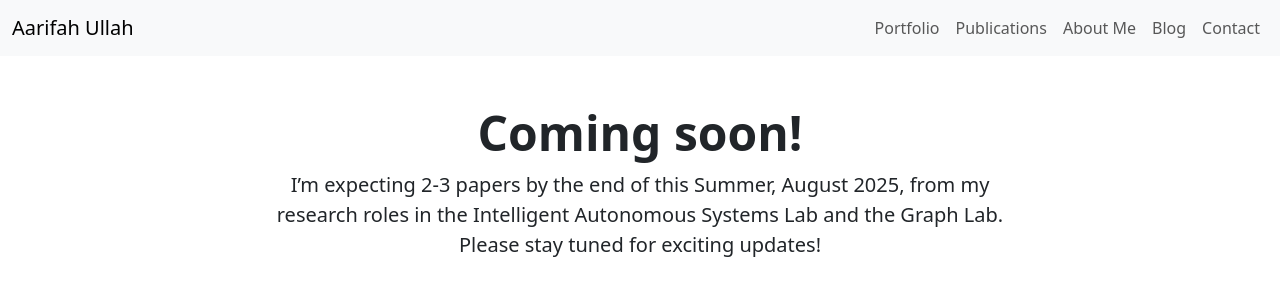
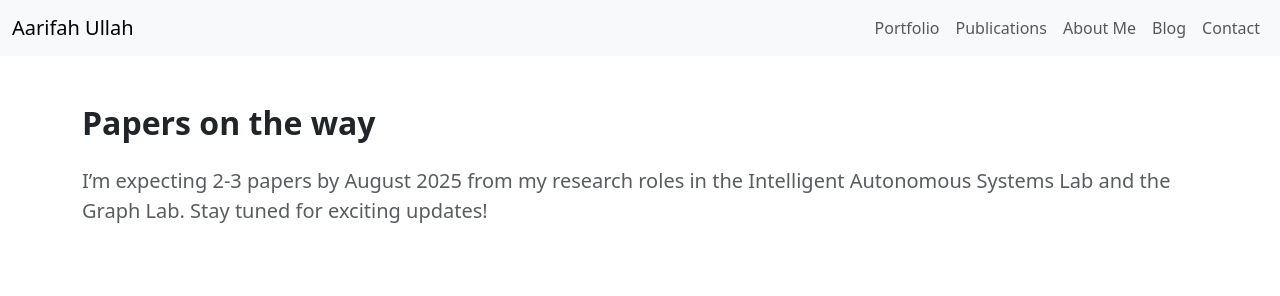
Before and after one commit to AarifahUllah/AarifahUllah.github.io, a plain HTML site: page publications.html in a window 1280 px wide. Drawn offline with nearby package versions, Linux system fonts and the light colour scheme.

Commit message:
final polishing

```diff
--- a/publications.html
+++ b/publications.html
@@ -1,5 +1,6 @@
 <!DOCTYPE html>
 <html lang="en">
+
 <head>
   <meta charset="UTF-8" />
   <meta name="viewport" content="width=device-width, initial-scale=1.0" />
@@ -8,6 +9,7 @@
   <!-- Bootstrap CSS -->
   <link href="https://cdn.jsdelivr.net/npm/bootstrap@5.3.3/dist/css/bootstrap.min.css" rel="stylesheet" />
 </head>
+
 <body>
   <!-- Banner / Navbar -->
   <nav class="navbar navbar-expand-md bg-light navbar-light">
@@ -34,20 +36,16 @@
   </nav>
 
   <!-- Page Content -->
-<div class="container py-5">
-  <div class="row mb-5">
-    <div class="col-lg-8 mx-auto text-center">
-      <h1 class="display-5 fw-bold">Coming soon!</h1>
-      <p class="lead">
-        I’m expecting 2-3 papers by the end of this Summer, August 2025, from my research roles in the Intelligent Autonomous Systems Lab and the Graph Lab. Please stay tuned for exciting updates!
-      </p>
-    </div>
+  <div class="container py-5">
+    <h2 class="fw-bold mb-4">Papers on the way</h2>
+    <p class="mb-4 fs-5 text-muted">
+      I’m expecting 2-3 papers by August 2025 from my research roles in the Intelligent
+      Autonomous Systems Lab and the Graph Lab. Stay tuned for exciting updates!
+    </p>
   </div>
-
-
-</div>
 
   <!-- Bootstrap JS (Optional for navbar toggling etc.) -->
   <script src="https://cdn.jsdelivr.net/npm/bootstrap@5.3.3/dist/js/bootstrap.bundle.min.js"></script>
 </body>
+
 </html>
```
Also changed, not shown: about.html (+3 -3 lines), index.html (+4 -4 lines).
